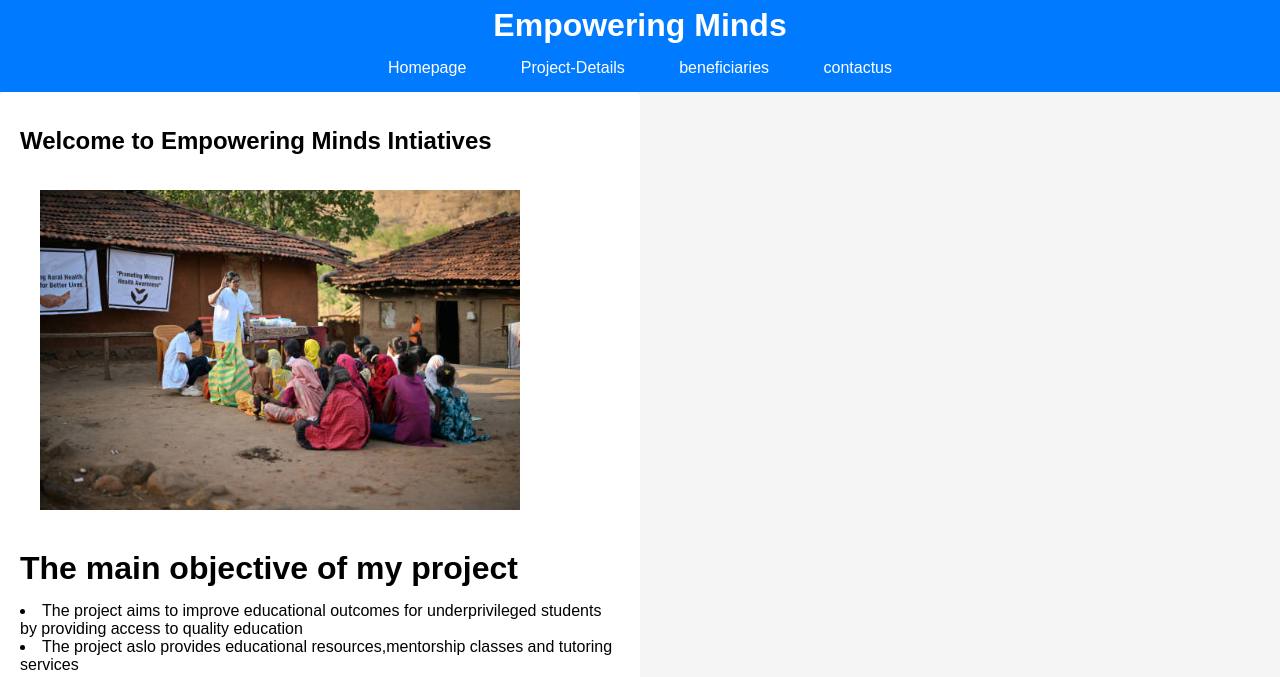
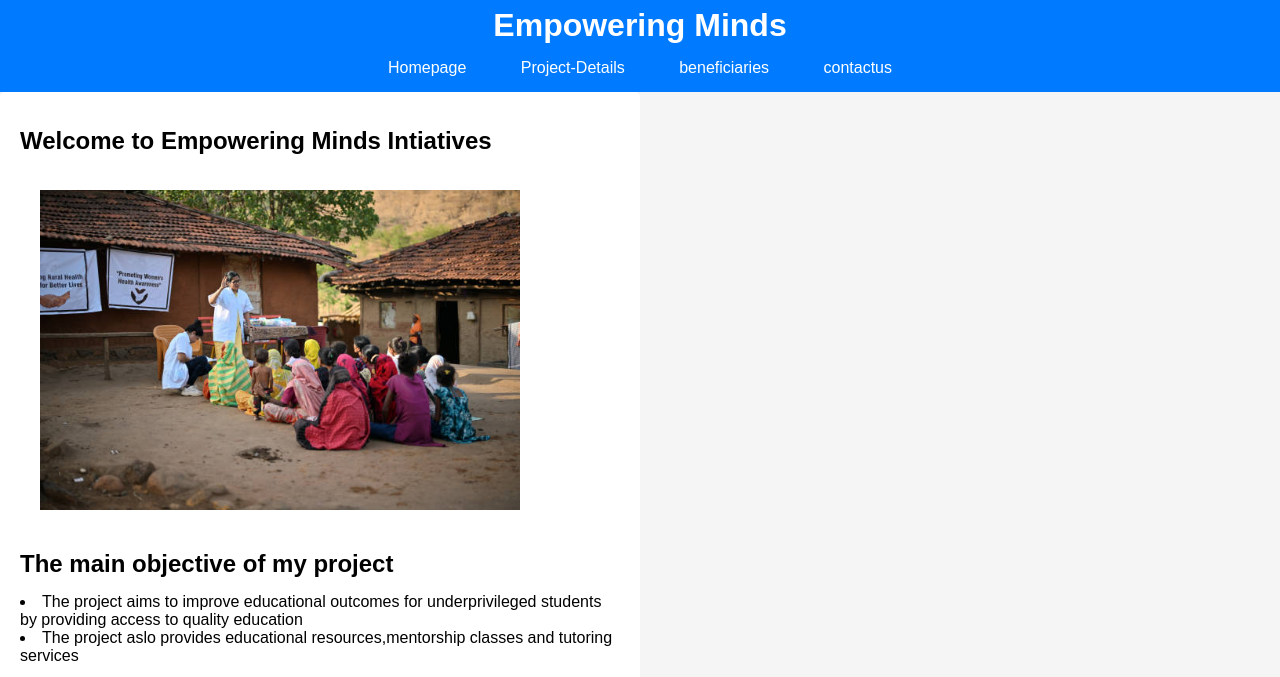
Before and after one commit to emuriajacobjb/Empowering-minds-initiative-CW2-Personal-project, a plain HTML site: page index.html in a window 1280 px wide. Shown: the part 117-794 px from the top of the page. Drawn offline with Linux system fonts and the light colour scheme.

Commit message:
Update index.html

```diff
--- a/index.html
+++ b/index.html
@@ -21,7 +21,7 @@
     <h2>Welcome to Empowering Minds Intiatives</h2>
     <img src="image/image10.jpg"alt="description" class="content-image">
     <p>
-        <h1>The main objective of my project</h1>
+        <h2>The main objective of my project</h2>
         <li>The project aims to improve educational outcomes for underprivileged students by providing access to quality education</li>
  <li>The project aslo provides educational resources,mentorship classes and tutoring services</li>
  <h2>Watch My project Video</h2>
```
